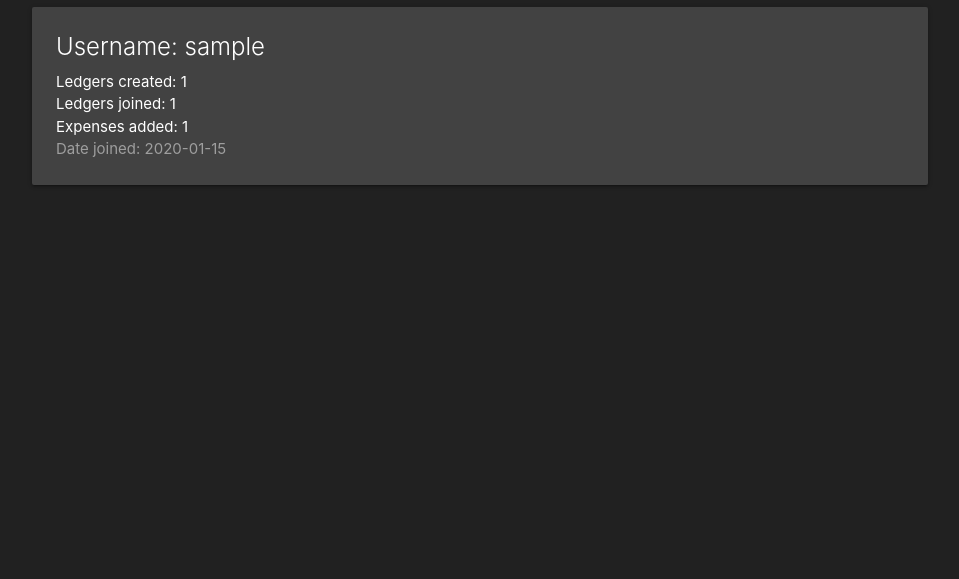
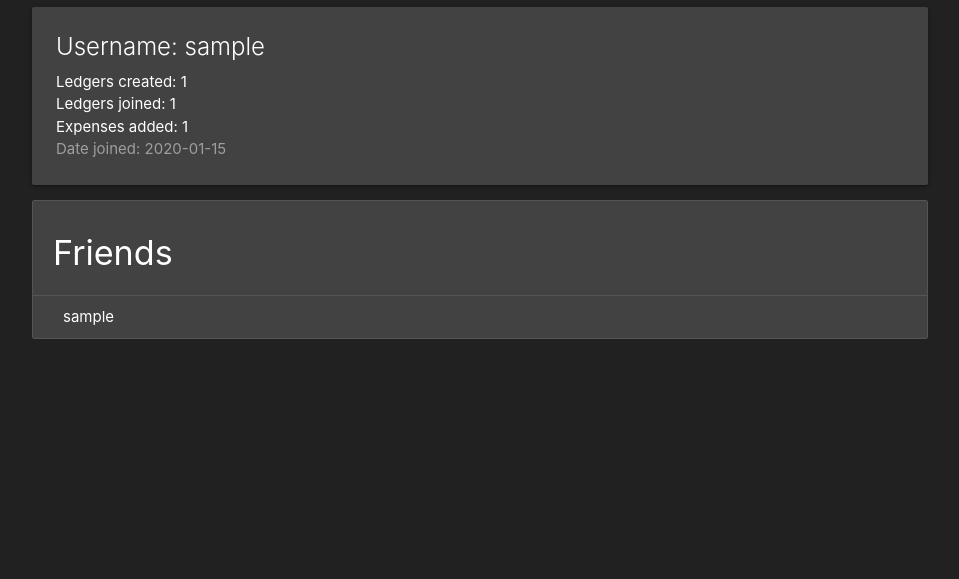
Before and after one commit to gregells/i-owe-who, a Django app: page /accounts/myprofile/ in a window 1280 px wide. Shown: the part 152-731 px from the top of the page, without its empty margins (160-1119 px from the left). Run offline with Django 5.2, Linux system fonts and the light colour scheme; a user stored in the database is signed in; tables that the repository leaves empty hold one stand-in row (values such as "Sample post").

Commit message:
Add friends list to My Profile page

```diff
--- a/main_app/static/css/style.css
+++ b/main_app/static/css/style.css
@@ -187,3 +187,17 @@ footer.page-footer {
 .two-equal-buttons > .btn {
   flex: 1;
 }
+
+.collection {
+  border: 1px solid rgb(85, 85, 85);
+}
+
+.collection.with-header .collection-header {
+  background-color: #424242;
+  border-bottom: 1px solid rgb(85, 85, 85);
+}
+
+.collection .collection-item {
+  background-color: #424242;
+  border-bottom: 1px solid rgb(85, 85, 85);
+}
--- a/main_app/templates/profiles/detail.html
+++ b/main_app/templates/profiles/detail.html
@@ -13,4 +13,16 @@
   </div>
 </div>
 
+
+<ul class="collection with-header">
+  <li class="collection-header"><h4>Friends</h4></li>
+  {% if user.friends.count > 0 %}
+    {% for friend in user.friends.all %}
+      <li class="collection-item">{{ friend.user.username }}</li>
+    {% endfor %}
+  {% else %}
+    <li class="collection-item">No friends added yet.</li>
+  {% endif %}
+</ul>
+
 {% endblock %}
```
